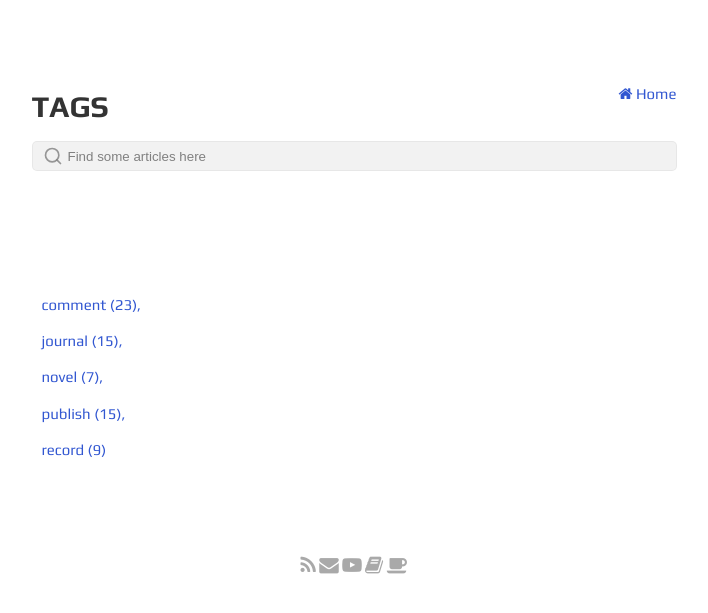
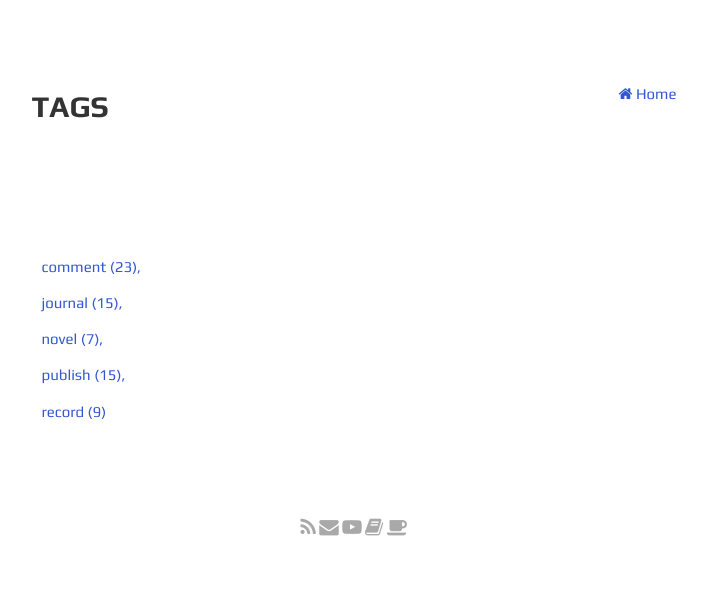
Before and after one commit to codyb1ue/codyb1ue.github.io, a Jekyll site: the page built from tags.html, in a window 1280 px wide. Shown: the top 613 px of the page, without its empty margins (286-994 px from the left). Built offline with Jekyll 4.4.1, drawn with Linux system fonts in a browser that asks for light colours.

Commit message:
Update tags.html

```diff
--- a/tags.html
+++ b/tags.html
@@ -5,36 +5,6 @@ layout: page
     <h1>Tags</h1>
     <a href="{{ site.url }}{{ site.baseurl }}"><i class="fa fa-home" aria-hidden="true"></i> Home</a>
   </div>
-
-<div class="search-article">
-    <label for="search-input" aria-hidden="true">
-        <!-- Magnifier -->
-        <svg xmlns="http://www.w3.org/2000/svg" width="20" height="20" viewBox="0 0 24 24" fill="none"
-            stroke="rgba(128,128,128,0.8)" stroke-width="2" stroke-linecap="round" stroke-linejoin="round"
-            class="feather feather-search">
-            <circle cx="11" cy="11" r="8"></circle>
-            <line x1="21" y1="21" x2="16.65" y2="16.65"></line>
-        </svg>
-    </label>
-
-    <input type="search" id="search-input" placeholder="Find some articles here" aria-label="Search">
-    <ul id="search-results"></ul>
-
-<!-- script pointing to jekyll-search.js -->
-<script src="/assets/js/simple-jekyll-search.js"></script>
-<script>
-SimpleJekyllSearch({
-    searchInput: document.getElementById('search-input'),
-    resultsContainer: document.getElementById('results-container'),
-    json: '/search.json',
-    searchResultTemplate: '<li><a href="{url}" title="{desc}">{title}</a></li>',
-    noResultsText: 'No results found..',
-    limit: 20,
-    fuzzy: false
-  })
-</script>
-
-</div>
 
 <section class="tags">
   {% assign tags = site.tags | sort %}
```
